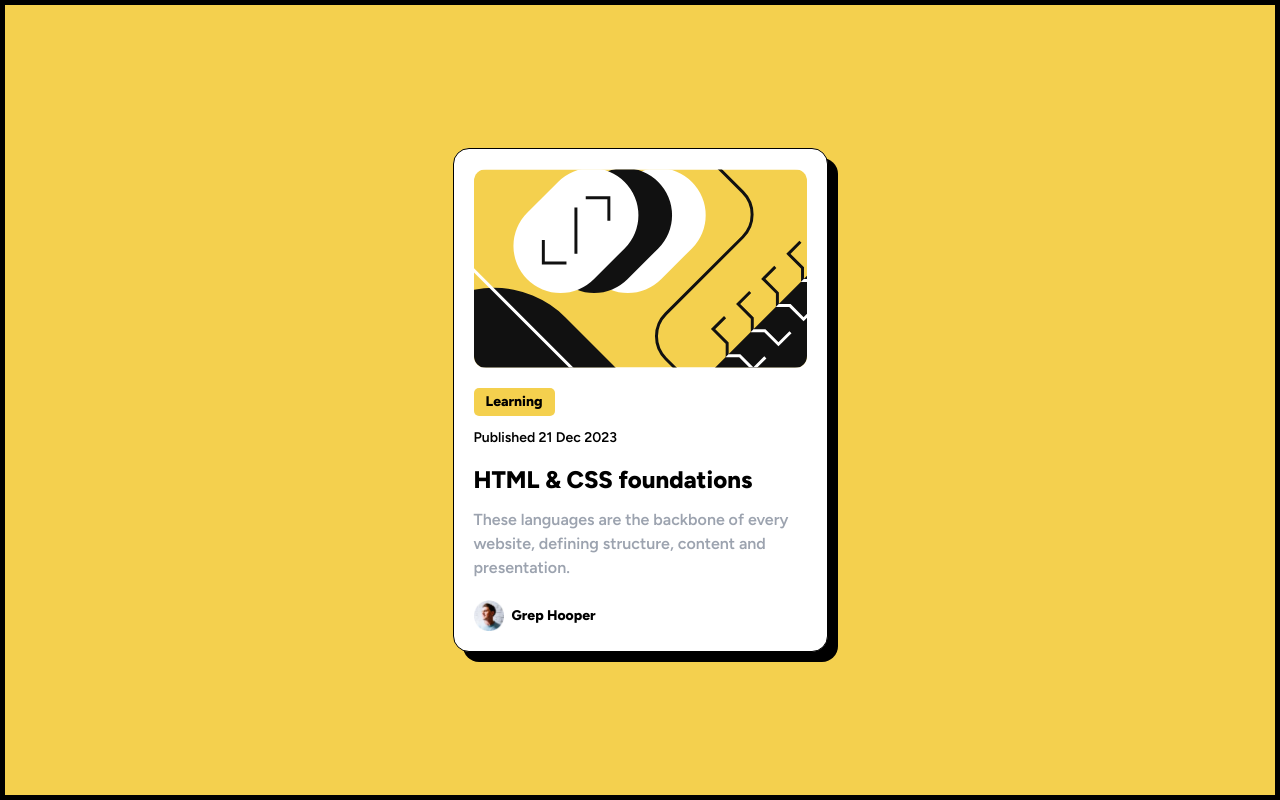
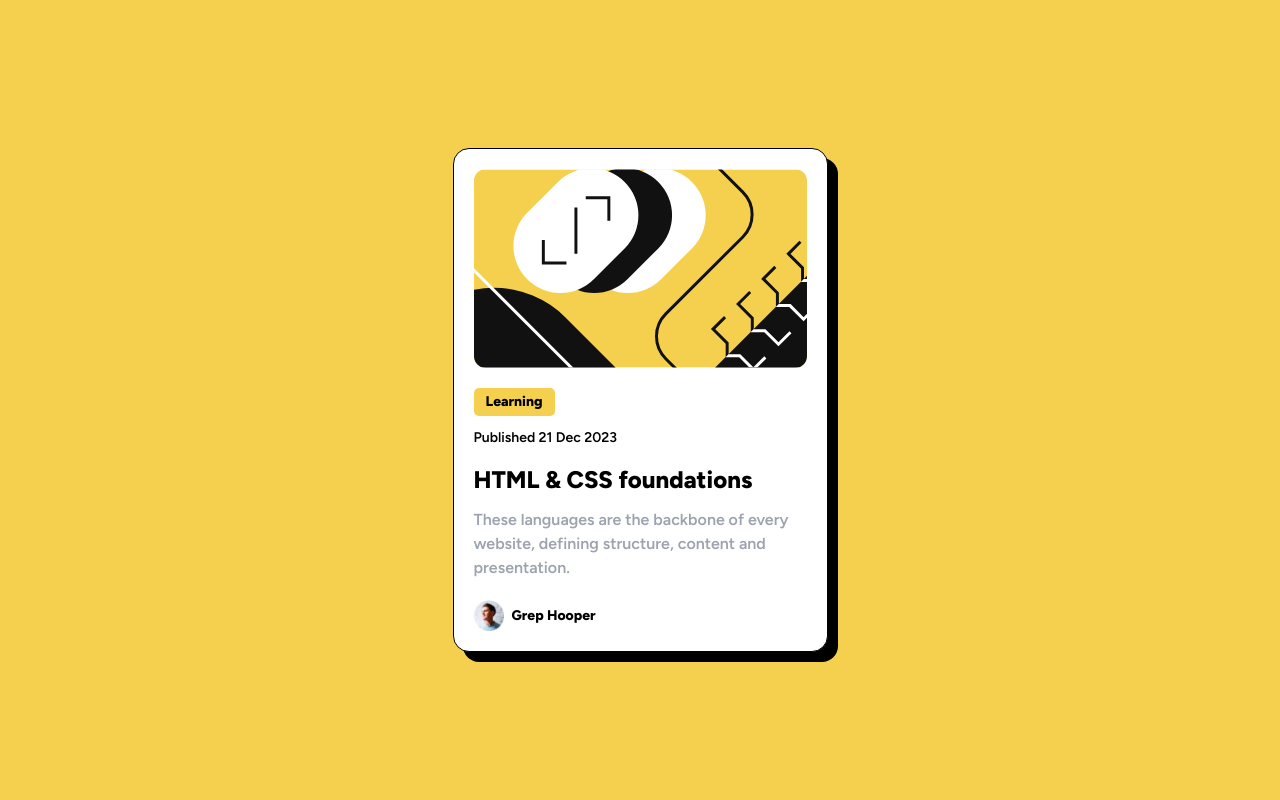
Before and after one commit to HarikrishnanYPR1707/blog-preview-card-main, a React (Vite) app: page / in a window 1280 px wide. Built offline with nearby package versions, Linux system fonts and the light colour scheme.

Commit message:
Removed border

```diff
--- a/src/App.jsx
+++ b/src/App.jsx
@@ -3,7 +3,7 @@
 
 function App() {
   return (
-    <div className="flex h-screen items-center justify-center border-[5px] border-black px-5">
+    <div className="flex h-screen items-center justify-center px-5">
       <BlogCardPreview />
     </div>
   );
```
